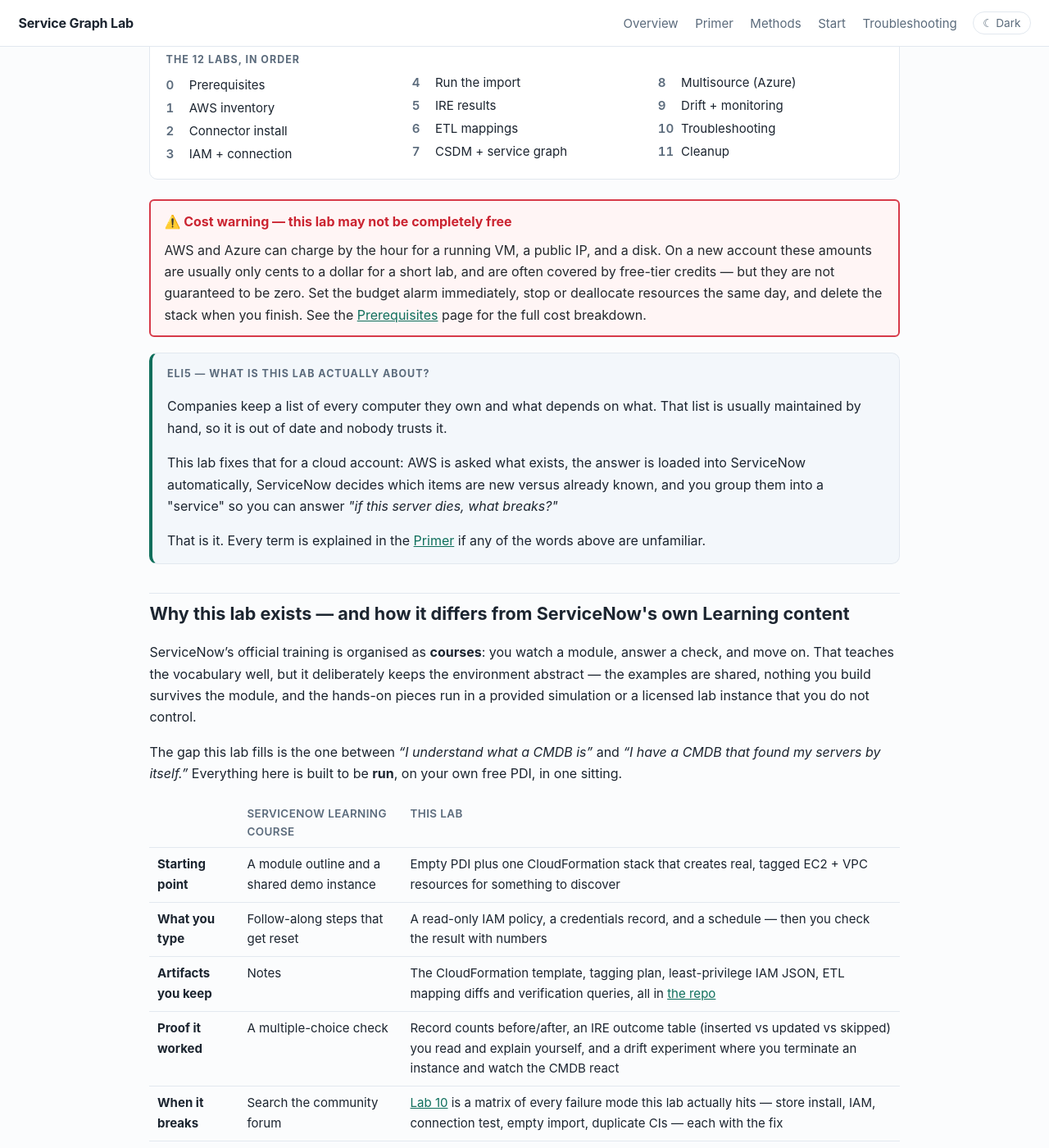
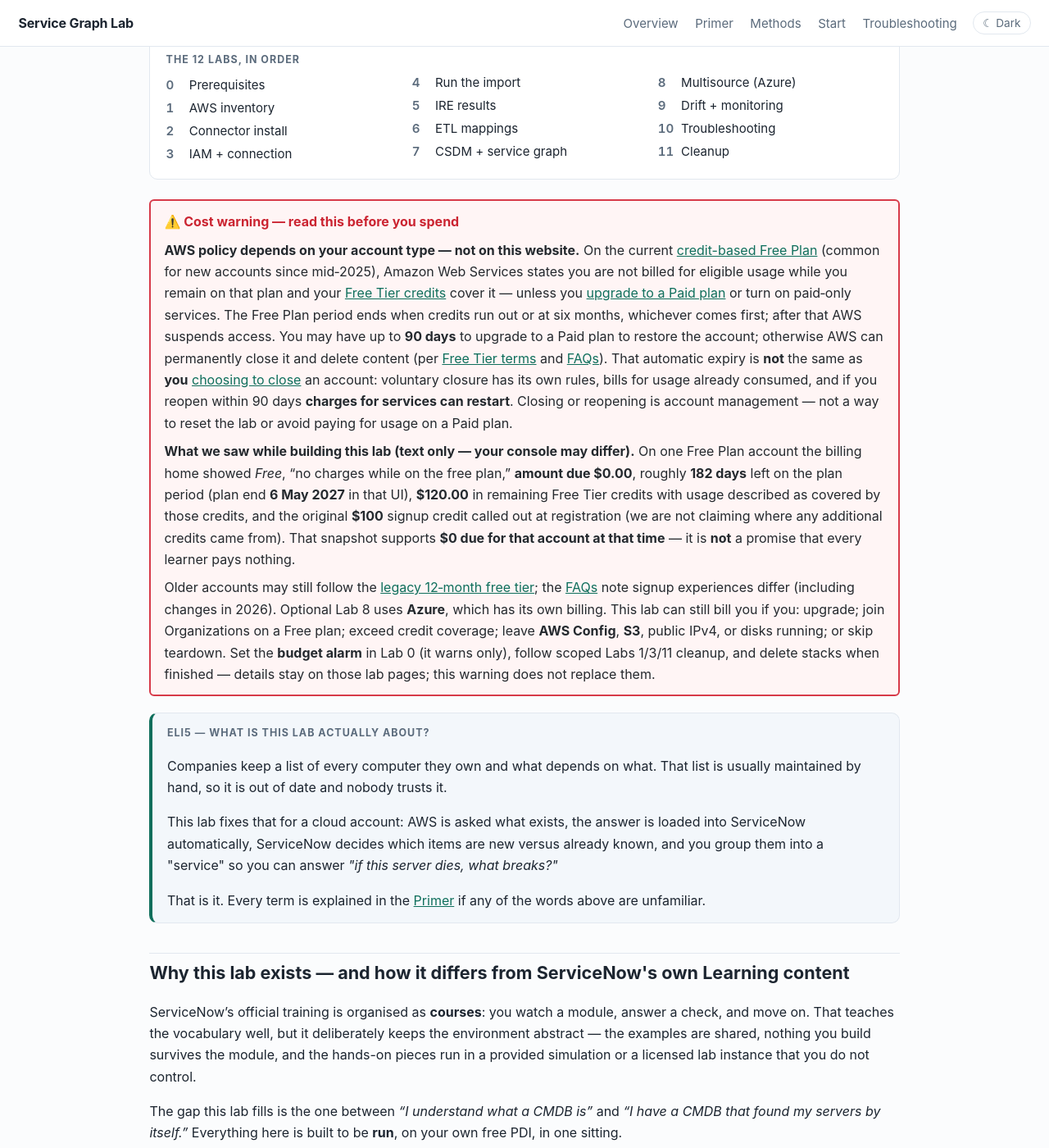
Before and after one commit to eltonaguiar/ServiceNow_ServiceGraph_Lab, a Jekyll site: the page built from index.md, in a window 1280 px wide and 1400 px high, scrolled down 598 px. Shown: the whole window at 82% size. Built offline with Jekyll 4.4.1, drawn with Linux system fonts in a browser that asks for light colours.

Commit message:
docs(home): clarify AWS Free Plan billing vs lab snapshot
Replace the generic cost callout with AWS Free/Paid and 90-day policy
sources, one textual billing snapshot, and preserved teardown warnings
without implying universal $0 or closure as a billing workaround.

Co-authored-by: eltonaguiar <eltonaguiar@users.noreply.github.com>

```diff
--- a/index.md
+++ b/index.md
@@ -59,8 +59,38 @@ AWS **Config**, **S3**, storage, and **stopped EC2** can still incur charges; th
 </nav>
 
 <div style="border: 2px solid #d73a49; border-radius: 6px; padding: 12px 16px; margin: 16px 0; background: #fff5f5; color: #24292e;">
-<p style="margin: 0; font-weight: bold; color: #cb2431;">⚠️ Cost warning — this lab may not be completely free</p>
-<p style="margin: 8px 0 0 0; color: #24292e;">AWS and Azure can charge by the hour for a running VM, a public IP, and a disk. On a new account these amounts are usually only cents to a dollar for a short lab, and are often covered by free-tier credits — but they are not guaranteed to be zero. Set the budget alarm immediately, stop or deallocate resources the same day, and delete the stack when you finish. See the <a href="{{ '/labs/00-prerequisites/' | relative_url }}">Prerequisites</a> page for the full cost breakdown.</p>
+<p style="margin: 0; font-weight: bold; color: #cb2431;">⚠️ Cost warning — read this before you spend</p>
+<p style="margin: 8px 0 0 0; color: #24292e;"><strong>AWS policy depends on your account type — not on this website.</strong>
+On the current <a href="https://aws.amazon.com/free/">credit-based Free Plan</a> (common for new accounts since mid‑2025),
+Amazon Web Services states you are not billed for eligible usage while you remain on that plan and your
+<a href="https://aws.amazon.com/free/terms/">Free Tier credits</a> cover it — unless you
+<a href="https://docs.aws.amazon.com/accounts/latest/reference/upgrade-account.html">upgrade to a Paid plan</a>
+or turn on paid‑only services. The Free Plan period ends when credits run out or at six months, whichever
+comes first; after that AWS suspends access. You may have up to <strong>90 days</strong> to upgrade to a Paid
+plan to restore the account; otherwise AWS can permanently close it and delete content (per
+<a href="https://aws.amazon.com/free/terms/">Free Tier terms</a> and
+<a href="https://aws.amazon.com/free/free-tier-faqs/">FAQs</a>). That automatic expiry is
+<strong>not</strong> the same as <strong>you</strong>
+<a href="https://docs.aws.amazon.com/accounts/latest/reference/manage-acct-closing.html">choosing to close</a>
+an account: voluntary closure has its own rules, bills for usage already consumed, and if you reopen within
+90 days <strong>charges for services can restart</strong>. Closing or reopening is account management — not a
+way to reset the lab or avoid paying for usage on a Paid plan.</p>
+<p style="margin: 8px 0 0 0; color: #24292e;"><strong>What we saw while building this lab (text only — your console may differ).</strong>
+On one Free Plan account the billing home showed <em>Free</em>, “no charges while on the free plan,”
+<strong>amount due $0.00</strong>, roughly <strong>182 days</strong> left on the plan period (plan end
+<strong>6 May 2027</strong> in that UI), <strong>$120.00</strong> in remaining Free Tier credits with usage
+described as covered by those credits, and the original <strong>$100</strong> signup credit called out at
+registration (we are not claiming where any additional credits came from). That snapshot supports
+<strong>$0 due for that account at that time</strong> — it is <strong>not</strong> a promise that every
+learner pays nothing.</p>
+<p style="margin: 8px 0 0 0; color: #24292e;">Older accounts may still follow the
+<a href="https://aws.amazon.com/free/terms/">legacy 12‑month free tier</a>; the
+<a href="https://aws.amazon.com/free/free-tier-faqs/">FAQs</a> note signup experiences differ (including
+changes in 2026). Optional Lab 8 uses <strong>Azure</strong>, which has its own billing. This lab
+can still bill you if you: upgrade; join Organizations on a Free plan; exceed credit coverage; leave
+<strong>AWS Config</strong>, <strong>S3</strong>, public IPv4, or disks running; or skip teardown.
+Set the <strong>budget alarm</strong> in Lab 0 (it warns only), follow scoped Labs 1/3/11 cleanup, and
+delete stacks when finished — details stay on those lab pages; this warning does not replace them.</p>
 </div>
 
 <div class="eli5">
```
